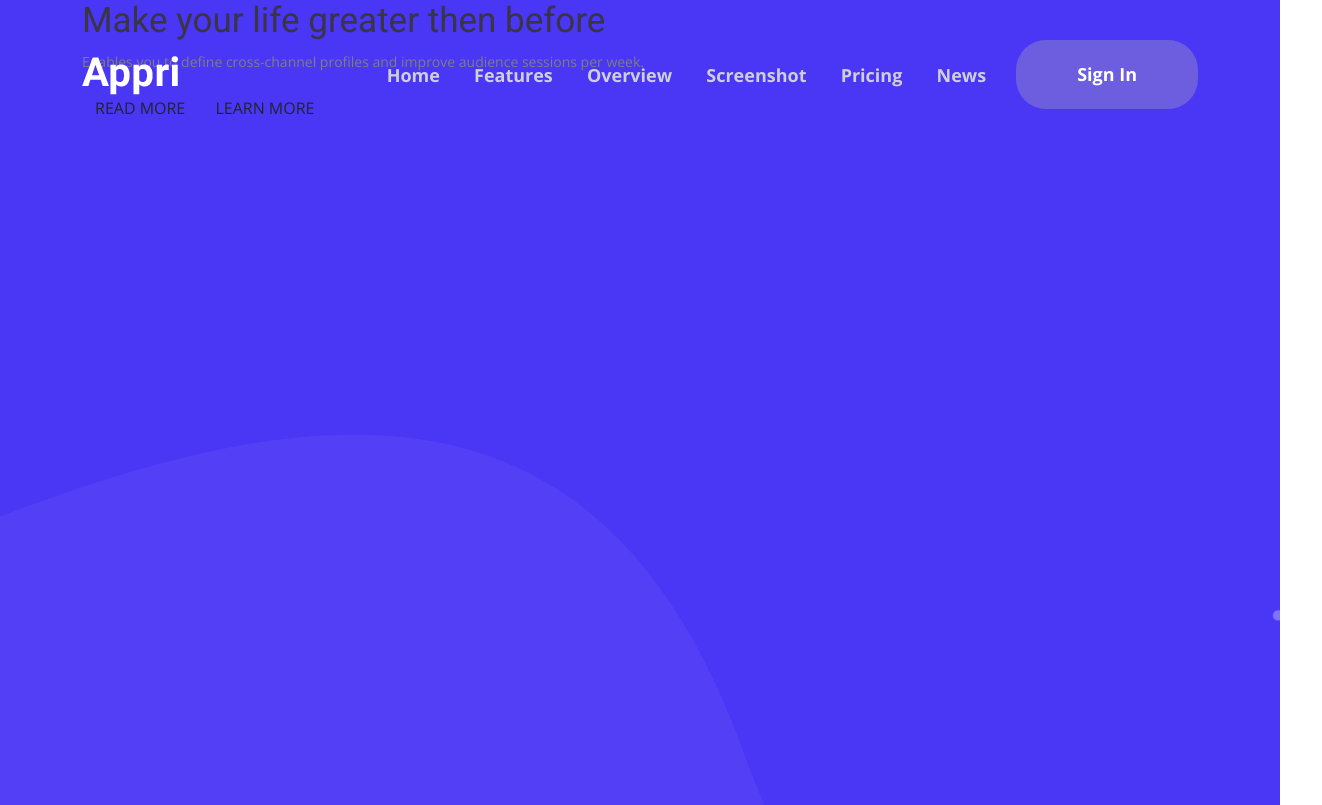
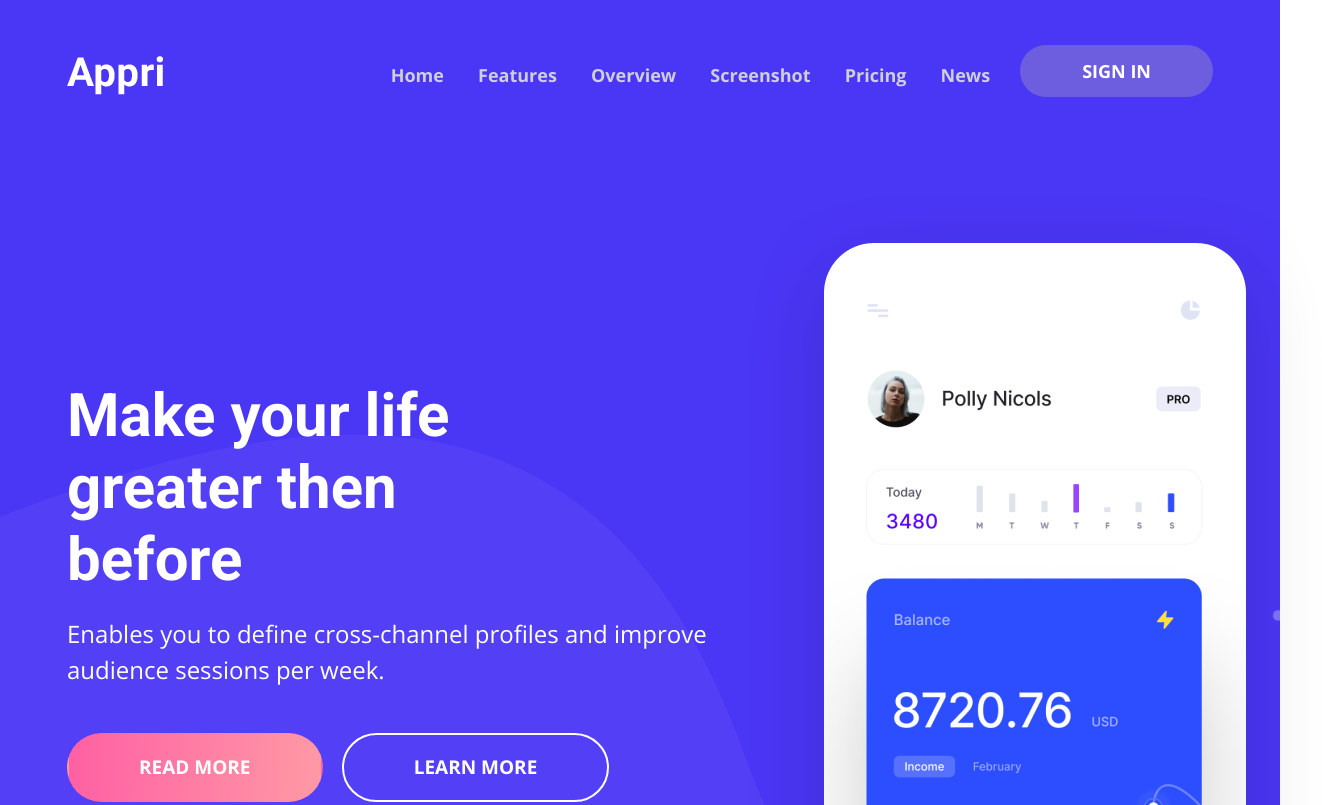
Before and after one commit to Fayeakuzzamantonmoy/App_Landing, a plain HTML site: page index.html in a window 1280 px wide. Shown: the top 805 px of the page, 1322 px wide, since content can reach past the window. Drawn offline with nearby package versions, Linux system fonts and the light colour scheme.

Commit message:
complete header section

```diff
--- a/asset/css/style.css
+++ b/asset/css/style.css
@@ -181,6 +181,41 @@ label
     font-size: 14px;
     opacity: 1;
 }
+.btn
+{
+    -mox-user-select: none;
+    background-image: -moz-linear-gradient(178deg, rgb(255,153,165) 0%, rgb(255,96,163)100%);
+    background-image: -webkit-linear-gradient(178deg, rgb(255,153,165) 0%, rgb(255,96,163)100%);
+    background-image: -ms-linear-gradient(178deg, rgb(255,153,165) 0%, rgb(255,96,163)100%);
+    border: medium none;
+    border-radius: 50px;
+    color: #fff;
+    cursor: pointer;
+    display: inline-block;
+    font-size: 19px;
+    font-weight: 600;
+    letter-spacing: 0;
+    line-height: 1;
+    margin-bottom: 0;
+    padding: 23px 70px;
+    text-align: center;
+    text-transform: uppercase;
+    touch-action: manipulation;
+    transition: all 0.3s ease 0s;
+    vertical-align: middle;
+    white-space: nowrap;
+    border: 2px solid transparent;
+}
+.btn-border
+{
+    border-color: #fff;
+    background: transparent;
+}
+.btn-border:hover
+{
+    background: #fff;
+    color: #ff62a3;
+}
 /* header */
 .header-area
 {
@@ -258,11 +293,12 @@ label
 .header-btn
 {
     padding-left: 15px;
+    margin-top: 5px;
 }
 .header-btn a
 {
     background: #6c5edf;
-    padding: 20px 60px;
+    padding: 15px 60px;
     border-radius: 30px;
     font-size: 18px;
     letter-spacing: 0;
@@ -280,3 +316,30 @@ label
 {
     min-height: 1190px;
 }
+.slider-content-space
+{
+    padding-top: 380px;
+}
+.slider-img
+{
+    margin-top: 195px;
+}
+.slider-text h2
+{
+    color: #fff;
+    font-weight: 700;
+    font-size: 60px;
+    margin-bottom: 20px;
+    max-width: 75%;
+}
+.slider-text p
+{
+    font-size: 24px;
+    color: #fff;
+    line-height: 36px;
+    margin-bottom: 45px;
+}
+.slider-btn a
+{
+    margin-right: 15px;
+}
--- a/asset/js/main.js
+++ b/asset/js/main.js
@@ -1,5 +1,9 @@
 (function ($){
     "use  strict";
+
+
+    // data - background
+
     $("[data-background]").each(function (){
         $(this).css("background-image","url(" + $(this).attr("data-background") + ")")
     })
--- a/index.html
+++ b/index.html
@@ -63,20 +63,24 @@
     <!-- header end -->
 
     <main>
-        <section class="slider_area slider-height" data-background="asset/image/banner_bg.png">
+        <section class="slider_area slider-height d-flex" data-background="asset/image/banner_bg.png">
             <div class="container">
                 <div class="row">
                     <div class="col-xl-7">
-                        <div class="slider-text">
+                        <div class="slider-text slider-content-space">
                             <h2>Make your life greater then before</h2>
                             <p>Enables you to define cross-channel profiles and improve audience sessions per week.</p>
                             <div class="slider-btn">
                                 <a class="btn" href="#">READ MORE</a>
-                                <a class="btn" href="#">LEARN MORE</a>
+                                <a class="btn btn-border" href="#">LEARN MORE</a>
                             </div>
                         </div>
                     </div>
-                    <div class="col-xl-5"></div>
+                    <div class="col-xl-5">
+                        <div class="slider-img">
+                            <img src="asset/image/mobile_banner.png" alt="">
+                        </div>
+                    </div>
                 </div>
             </div>
         </section>
```
Also changed, not shown: asset/css/bootstrap.min.css.
